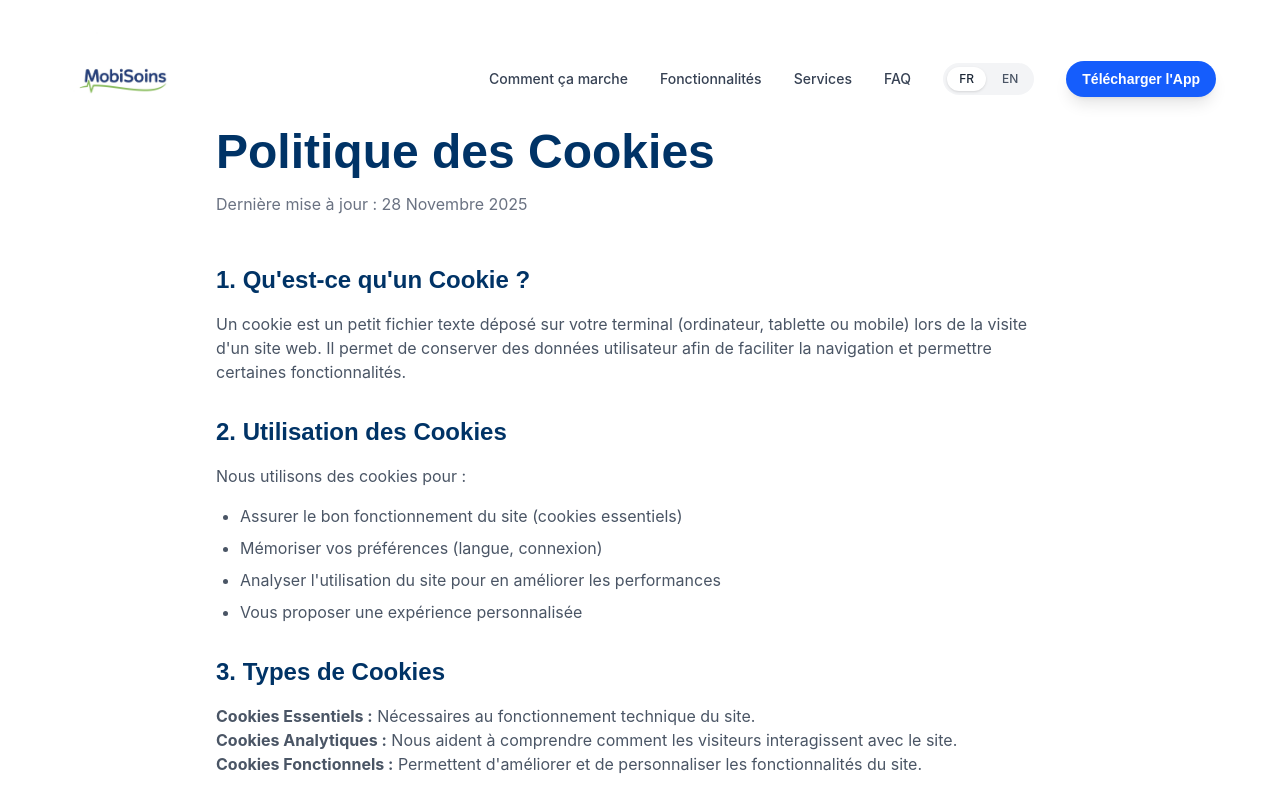
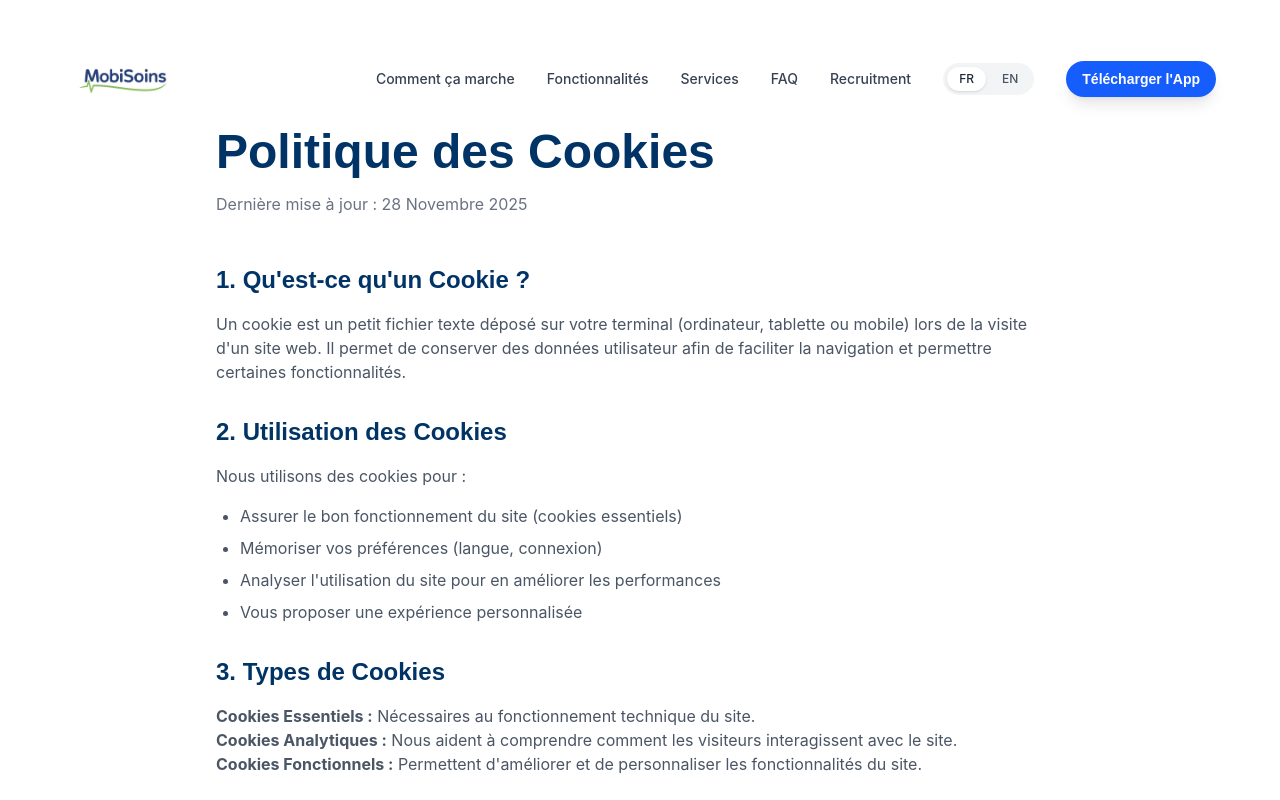
Before and after one commit to josuekenge/MobiSoins, a React (Vite) app in the folder client/: page /cookies in a window 1280 px wide. Shown: the top 800 px of the page. Built offline with nearby package versions, Linux system fonts and the light colour scheme.

Commit message:
Update Header.tsx

```diff
--- a/client/src/components/layout/Header.tsx
+++ b/client/src/components/layout/Header.tsx
@@ -61,6 +61,17 @@ export const Header = () => {
             </a>
           ))}
 
+          {/* Recruitment Link */}
+          <a
+            href="https://docs.google.com/forms/d/e/1FAIpQLSd_4xRpjxg-Yml0oJYwec5elHmVFI80Qfibk9HYGZMMnCREBg/viewform"
+            target="_blank"
+            rel="noopener noreferrer"
+            className="relative text-sm font-medium text-gray-700 hover:text-navy-800 transition-colors group"
+          >
+            Recruitment
+            <span className="absolute bottom-0 left-0 w-0 h-0.5 bg-blue-500 transition-all duration-300 group-hover:w-full" />
+          </a>
+
           {/* Language Toggle */}
           <div className="flex items-center gap-1 bg-gray-100 rounded-full p-1">
             <button
@@ -119,6 +130,18 @@ export const Header = () => {
               {link.name}
             </a>
           ))}
+
+          {/* Recruitment Link - Mobile */}
+          <a
+            href="https://docs.google.com/forms/d/e/1FAIpQLSd_4xRpjxg-Yml0oJYwec5elHmVFI80Qfibk9HYGZMMnCREBg/viewform"
+            target="_blank"
+            rel="noopener noreferrer"
+            className="text-base font-medium text-gray-700 hover:text-navy-800 py-2"
+            onClick={() => setIsMobileMenuOpen(false)}
+          >
+            Recruitment
+          </a>
+
           <Button className="w-full" onClick={() => {
             setIsMobileMenuOpen(false);
             document.getElementById('waitlist')?.scrollIntoView({ behavior: 'smooth' });
```
